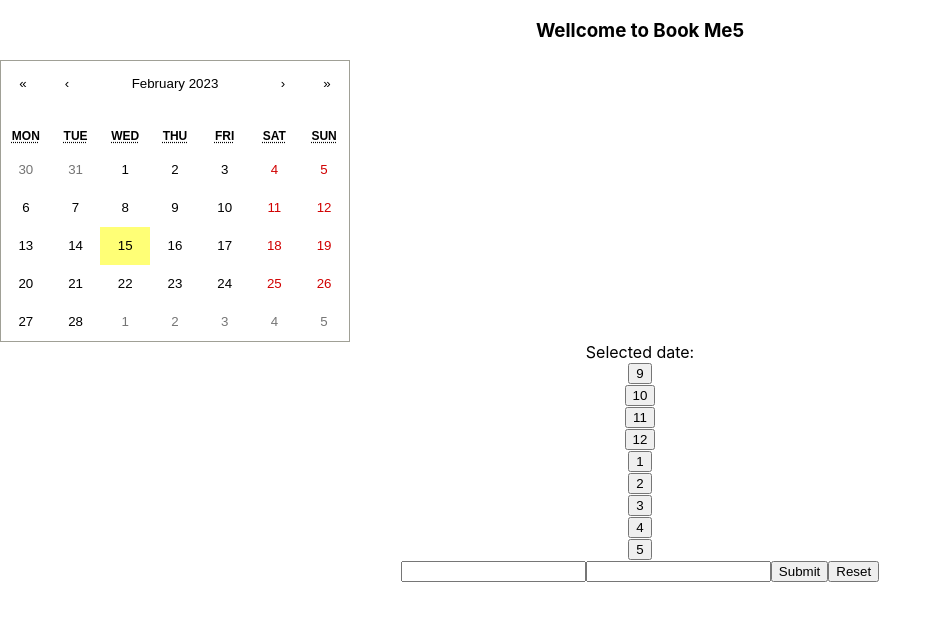
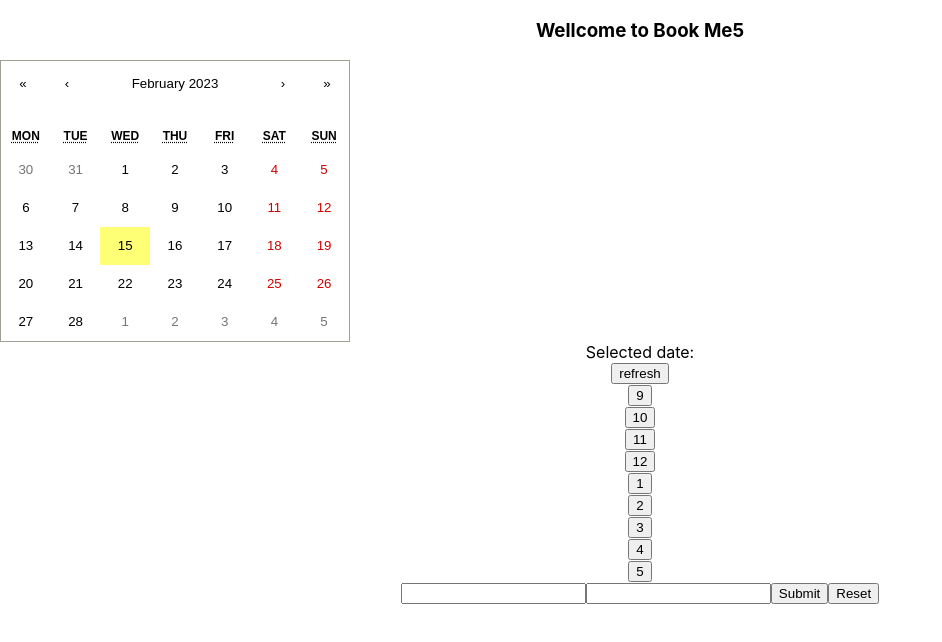
Before and after one commit to afshinmalek/bookedCRA-client, a React (Create React App) app: page / in a window 1280 px wide. Shown: the top 642 px of the page, without its empty margins (0-942 px from the left). Built offline with nearby package versions, Linux system fonts and the light colour scheme; no server answers.

Commit message:
not sure what has changed

```diff
--- a/src/component/OldC.jsx
+++ b/src/component/OldC.jsx
@@ -3,7 +3,7 @@ import { useSelector, useDispatch } from "react-redux";
 import { setSelectedDate } from "./redux/slice/dateSlice";
 import Calendar from "react-calendar";
 import "react-calendar/dist/Calendar.css";
-import findAvailableHours from "./availableHours/availableHoursHelper";
+//import findAvailableHours from "./availableHours/availableHoursHelper";
 import AvailableHours from "./availableHours/ah3";
 import MyForm from "./form/Form";
 
--- a/src/component/availableHours/ah1.jsx
+++ b/src/component/availableHours/ah1.jsx
@@ -7,7 +7,6 @@ function AvailableHours({ hours }) {
     (state) => state.availableHours.selectedHour
   );
   const dispatch = useDispatch();
-  //const hours = props.hours;
 
   const handleClick = (hour) => {
     dispatch(setSelectedHour(hour));
--- a/src/component/availableHours/ah3.jsx
+++ b/src/component/availableHours/ah3.jsx
@@ -1,5 +1,6 @@
 import React, { useEffect } from "react";
 import { useSelector, useDispatch } from "react-redux";
+import axios from "axios";
 import {
   setSelectedHour,
   setBooked,
@@ -8,10 +9,10 @@ import {
 import findAvailableHours from "./availableHoursHelper";
 
 function AvailableHours() {
+  let selectedDate = useSelector((state) => state.date.selectedDate);
   const selectedHour = useSelector((state) => state.time.selectedHour);
   const booked = useSelector((state) => state.time.booked);
   const available = useSelector((state) => state.time.available);
-
   const hours = useSelector((state) => state.time.hours);
   const dispatch = useDispatch();
 
@@ -19,38 +20,54 @@ function AvailableHours() {
     dispatch(setSelectedHour(hour));
   };
 
-  const fetchBooked = async () => {
-    const response = await fetch("http://localhost:3001/data");
-    const booked = await response.json();
-    console.log("booked: " + booked);
-    dispatch(setBooked(booked));
-  };
+  function refresh() {
+    async function fetchBooked() {
+      try {
+        const response = await axios.get(
+          `http://localhost:3001/data/${selectedDate.toDateString()}`
+        );
+        dispatch(setBooked(response.data));
+      } catch (error) {
+        console.error(error);
+      }
+    }
+
+    fetchBooked();
+    const updatedAvailable = findAvailableHours(hours, booked);
+    dispatch(setAvailable(updatedAvailable));
+  }
 
   useEffect(() => {
+    const fetchBooked = async () => {
+      try {
+        const response = await axios.get(
+          `http://localhost:3001/data/${selectedDate.toDateString()}`
+        );
+        dispatch(setBooked(response.data));
+      } catch (error) {
+        console.error(error);
+      }
+    };
+
     fetchBooked();
-  }, [booked]);
+  }, [selectedDate, dispatch]);
 
   useEffect(() => {
-    const available = findAvailableHours(hours, booked);
-    dispatch(setAvailable(available));
-  }, [hours, booked, dispatch]);
+    const updatedAvailable = findAvailableHours(hours, booked);
+    dispatch(setAvailable(updatedAvailable));
+  }, [selectedDate, booked, dispatch, hours]);
 
-  const hoursButton = available.map((hour) => {
-    return (
-      <div key={hour}>
-        <button
-          onClick={() => {
-            handleClick(hour);
-          }}
-        >
-          {hour}
-        </button>
-      </div>
-    );
-  });
+  const hoursButton = available.map((hour) => (
+    <div key={hour}>
+      <button onClick={() => handleClick(hour)}>{hour}</button>
+    </div>
+  ));
 
   return (
     <div>
+      <button className="icon" onClick={refresh}>
+        refresh
+      </button>
       {hoursButton}
       {selectedHour && <p>Selected Hour: {selectedHour}</p>}
     </div>
--- a/src/component/availableHours/availableHoursHelper.js
+++ b/src/component/availableHours/availableHoursHelper.js
@@ -6,11 +6,11 @@ function findAvailableHours(hours, booked) {
   let i = 0;
   let j = 0;
   while (i < hours.length) {
-    if (j === booked.length || hours[i] !== booked[j].start) {
+    if (j === booked.length || hours[i] !== booked[j].time) {
       available.push(hours[i]);
       i++;
     }
-    if (j !== booked.length && hours[i] === booked[j].start) {
+    if (j !== booked.length && hours[i] === booked[j].time) {
       i++;
       j++;
     }
```
Also changed, not shown: src/component/availableHours/ah4.jsx (added).
